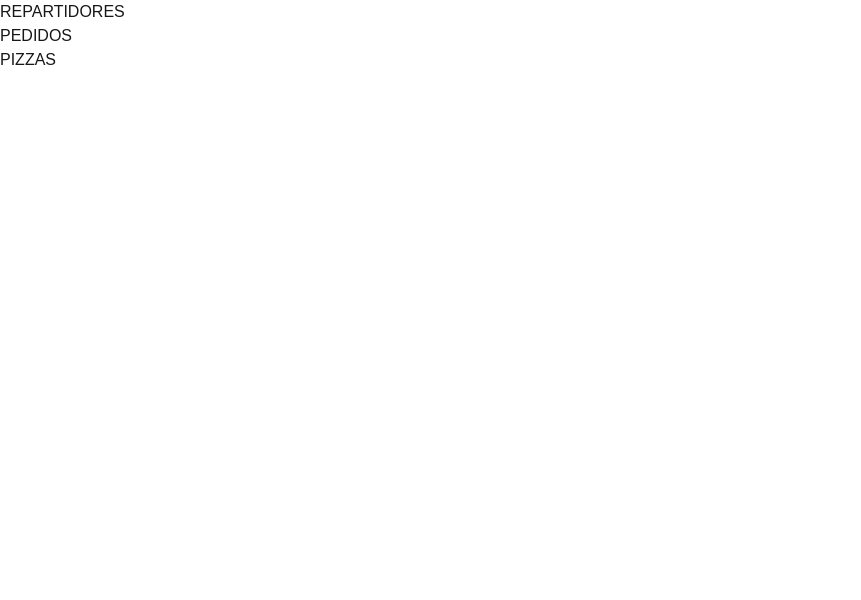
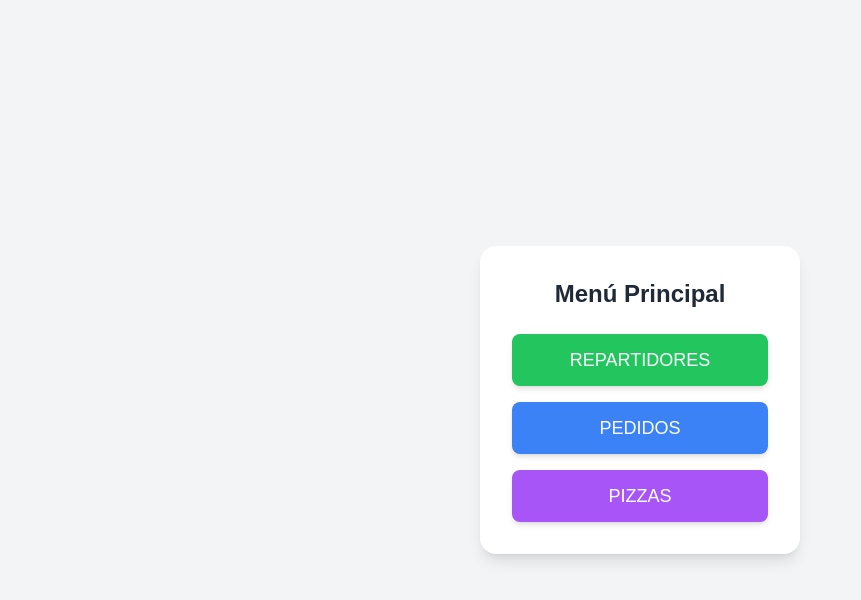
Before and after one commit to EmilioPastor/examendwes56, a Next.js app: page / in a window 1280 px wide. Shown: the top 600 px of the page, without its empty margins (0-861 px from the left). Built offline with nearby package versions, Linux system fonts and the light colour scheme.

Commit message:
Ejercicio 10

```diff
--- a/package.json
+++ b/package.json
@@ -14,7 +14,8 @@
     "mysql2": "^3.12.0",
     "next": "15.1.6",
     "react": "^19.0.0",
-    "react-dom": "^19.0.0"
+    "react-dom": "^19.0.0",
+    "sonner": "^1.7.4"
   },
   "devDependencies": {
     "@eslint/eslintrc": "^3",
--- a/src/app/page.js
+++ b/src/app/page.js
@@ -1,12 +1,34 @@
 import Link from "next/link";
-
 
 export default function Home() {
   return (
-    <div>
-      <Link href="/repartidores" className="block">REPARTIDORES</Link>
-      <Link href="/pedidos" className="block">PEDIDOS</Link>
-      <Link href="/pizzas" className="block">PIZZAS</Link>
+    <div className="min-h-screen flex flex-col justify-center items-center bg-gray-100">
+      <div className="bg-white shadow-lg rounded-2xl p-8 w-80 text-center">
+        <h1 className="text-2xl font-semibold text-gray-800 mb-6">Menú Principal</h1>
+
+        <nav className="space-y-4">
+          <Link
+            href="/repartidores"
+            className="block w-full px-4 py-3 bg-green-500 text-white rounded-lg text-lg font-medium shadow-md transition-all hover:bg-green-600 hover:scale-105"
+          >
+            REPARTIDORES
+          </Link>
+
+          <Link
+            href="/pedidos"
+            className="block w-full px-4 py-3 bg-blue-500 text-white rounded-lg text-lg font-medium shadow-md transition-all hover:bg-blue-600 hover:scale-105"
+          >
+            PEDIDOS
+          </Link>
+
+          <Link
+            href="/pizzas"
+            className="block w-full px-4 py-3 bg-purple-500 text-white rounded-lg text-lg font-medium shadow-md transition-all hover:bg-purple-600 hover:scale-105"
+          >
+            PIZZAS
+          </Link>
+        </nav>
+      </div>
     </div>
   );
 }
--- a/src/components/Pedidos/Eliminar.jsx
+++ b/src/components/Pedidos/Eliminar.jsx
@@ -1,7 +1,21 @@
+'use client'
 import { eliminarPedido } from "@/lib/actions";
+import { useEffect, useActionState, useId } from "react";
+import { toast } from "sonner";
+
+function PedidoEliminar({ pedido }) {
+
+    const formId = useId();
+
+    const [state, action, pending] = useActionState(eliminarPedido, {});
+
+    useEffect(() => {
+        if (state.success) {
+            toast.success(state.success);
+        } document.getElementById(formId)?.closest('dialog')?.close();
+    }, [state.success]);
 
 
-function PedidoEliminar({ pedido }) {
     return (
         <>
             <h1 className="text-2xl text-red-600">¿Está seguro que desea eliminar los siguentes datos?</h1>
@@ -9,9 +23,14 @@ function PedidoEliminar({ pedido }) {
             <p>Direccion: {pedido.direccion_cliente}</p>
             <p>Fecha pedido: {pedido.fecha_hora.toLocaleDateString()}</p>
 
-            <form action={eliminarPedido}>
+            <form action={action} id={formId}>
                 <input type="hidden" name="id" defaultValue={pedido.id} />
-                <button className="border-2 border-black">Eliminar</button>
+                <button
+                    disabled={pending}
+                    className="border-2 border-black disabled:bg-slate-400 disabled:text-slate-600 disabled:cursor-not-allowed"
+                >
+                    {pending ? "Eliminando..." : "Eliminar pedido"}
+                </button>
             </form>
         </>
     );
--- a/src/components/Pedidos/Insertar.jsx
+++ b/src/components/Pedidos/Insertar.jsx
@@ -1,9 +1,22 @@
+'use client'
 import { insertarPedido } from "@/lib/actions";
-
+import { useEffect, useActionState, useId } from "react";
+import { toast } from "sonner";
 
 function PedidoInsertar({ repartidores }) {
+
+    const formId = useId();
+
+    const [state, action, pending] = useActionState(insertarPedido, {});
+
+    useEffect(() => {
+        if (state.success) {
+            toast.success(state.success);
+        } document.getElementById(formId)?.closest('dialog')?.close();
+    }, [state.success]);
+
     return (
-        <form action={insertarPedido}>
+        <form action={action} id={formId}>
             <input name="nombre_cliente" placeholder="Nombre del cliente" />
             <input name="fecha_hora" type='date' />
             <input name="direccion_cliente" placeholder="Direccion" />
@@ -20,8 +33,12 @@ function PedidoInsertar({ repartidores }) {
                 }
             </select>
 
-
-            <button className="border-2 border-black" >Insertar pedido</button>
+            <button
+                disabled={pending}
+                className="border-2 border-black disabled:bg-slate-400 disabled:text-slate-600 disabled:cursor-not-allowed"
+            >
+                {pending ? "Insertando..." : "Insertar pedido"}
+            </button>
         </form>
     );
 }
--- a/src/components/Pedidos/Modificar.jsx
+++ b/src/components/Pedidos/Modificar.jsx
@@ -1,12 +1,24 @@
-import { modificarPedido } from "@/lib/actions";
+'use client'
+import {  modificarPedido } from "@/lib/actions";
+import { useEffect, useActionState, useId } from "react";
+import { toast } from "sonner";
+function PedidoModificar({ pedido, repartidores }) {
 
+    const formId = useId();
 
-function PedidoModificar({ pedido, repartidores }) {
+    const [state, action, pending] = useActionState(modificarPedido, {});
+
+    useEffect(() => {
+        if (state.success) {
+            toast.success(state.success);
+        } document.getElementById(formId)?.closest('dialog')?.close();
+    }, [state.success]);
+
     return (
-        <form action={modificarPedido}>
+        <form action={action} id={formId}>
             <input type="hidden" name="id" defaultValue={pedido.id} />
-            <input name='nombre_cliente' defaultValue={pedido.nombre_cliente} placeholder="Nombre.."/>
-            <input name='direccion_cliente' defaultValue={pedido.direccion_cliente} placeholder="Direccion.."/>
+            <input name='nombre_cliente' defaultValue={pedido.nombre_cliente} placeholder="Nombre.." />
+            <input name='direccion_cliente' defaultValue={pedido.direccion_cliente} placeholder="Direccion.." />
             <input name='fecha_hora' type='date' defaultValue={pedido.fecha_hora.toISOString().split('T')[0]} />
 
             {/* SACAR REPARTIDORES CON EL SELECT */}
@@ -23,8 +35,13 @@ function PedidoModificar({ pedido, repartidores }) {
                 }
             </select>
 
+            <button
+                disabled={pending}
+                className="border-2 border-black disabled:bg-slate-400 disabled:text-slate-600 disabled:cursor-not-allowed"
+            >
+                {pending ? "Modificando..." : "Modificar paciente"}
+            </button>
 
-            <button className="border-2 border-black">Modificar</button>
         </form>
     );
 }
```
Also changed, not shown: src/lib/actions.js, 1 other file (tests, documents, lock files or other folders).
